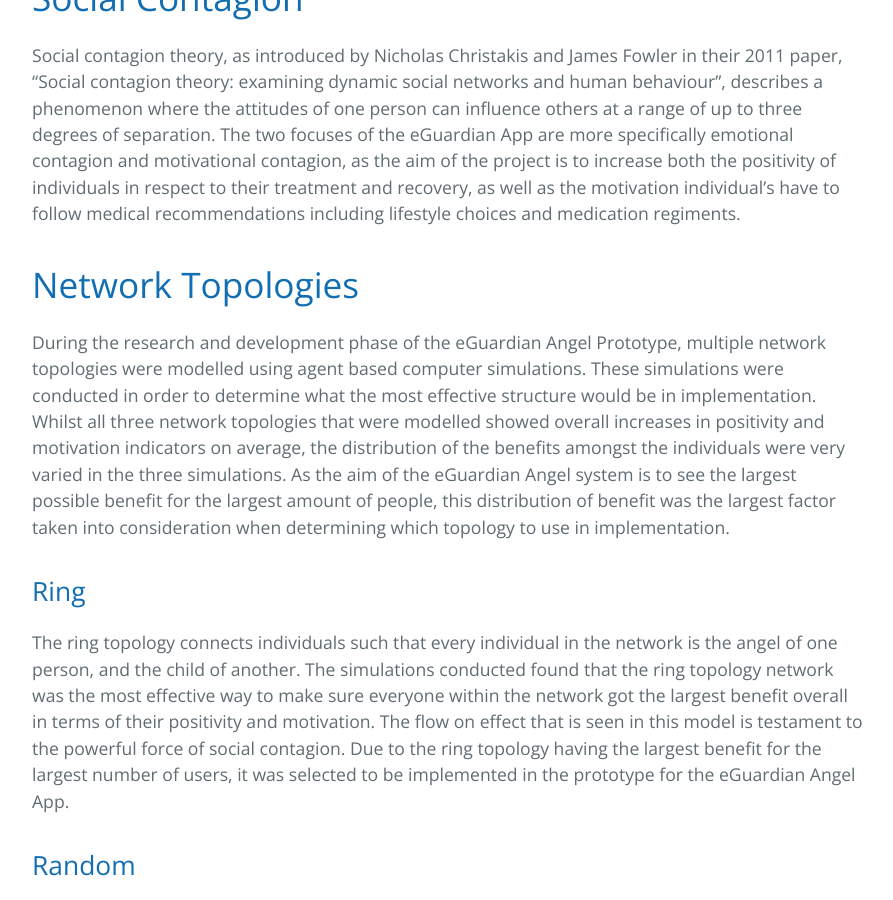
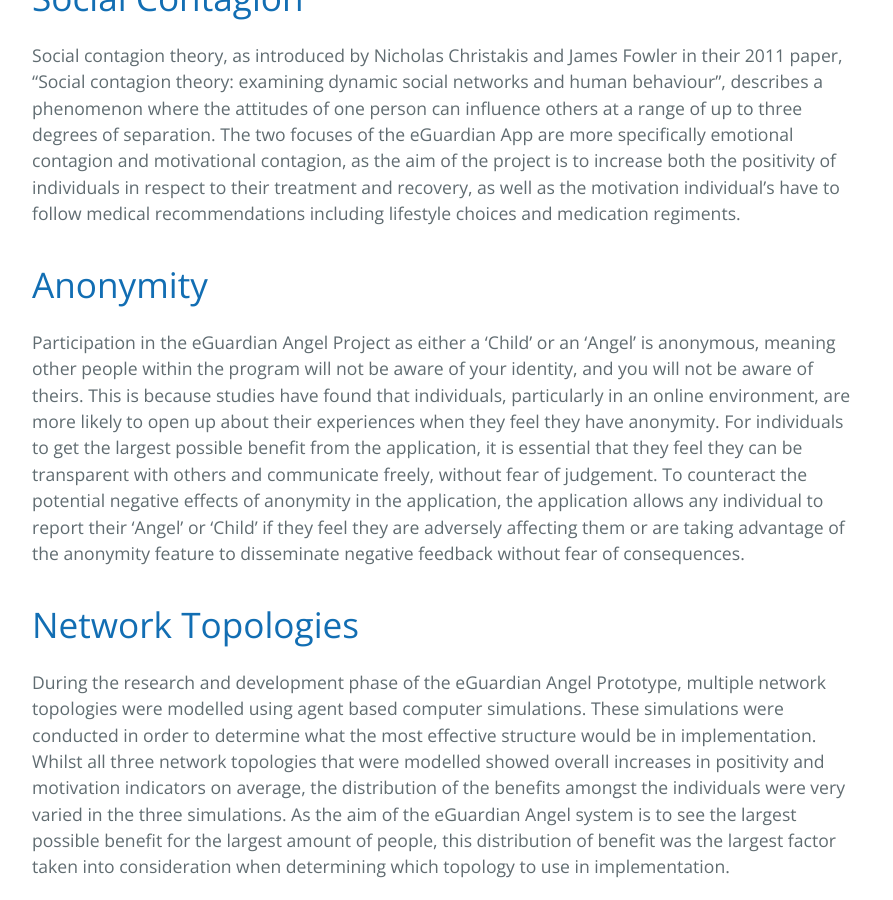
Before and after one commit to eguardianangel/eguardianangel.github.io, a Jekyll site: the page built from about.markdown, in a window 1280 px wide and 900 px high, scrolled down 594 px. Shown: the whole window, without its empty margins (192-1085 px from the left). Built offline with Jekyll 4.4.1, drawn with Linux system fonts in a browser that asks for light colours.

Commit message:
Added anonymity information

```diff
--- a/about.markdown
+++ b/about.markdown
@@ -9,6 +9,12 @@ The driving force behind the eGuardian angel project is a desire to redistribute
 # Social Contagion
 
 Social contagion theory, as introduced by Nicholas Christakis and James Fowler in their 2011 paper, "Social contagion theory: examining dynamic social networks and human behaviour", describes a phenomenon where the attitudes of one person can influence others at a range of up to three degrees of separation. The two focuses of the eGuardian App are more specifically emotional contagion and motivational contagion, as the aim of the project is to increase both the positivity of individuals in respect to their treatment and recovery, as well as the motivation individual's have to follow medical recommendations including lifestyle choices and medication regiments.
+
+# Anonymity
+
+Participation in the eGuardian Angel Project as either a 'Child' or an 'Angel' is anonymous, meaning other people within the
+program will not be aware of your identity, and you will not be aware of theirs. This is because studies have found that
+individuals, particularly in an online environment, are more likely to open up about their experiences when they feel they have anonymity. For individuals to get the largest possible benefit from the application, it is essential that they feel they can be transparent with others and communicate freely, without fear of judgement. To counteract the potential negative effects of anonymity in the application, the application allows any individual to report their 'Angel' or 'Child' if they feel they are adversely affecting them or are taking advantage of the anonymity feature to disseminate negative feedback without fear of consequences.
 
 # Network Topologies
 
```
